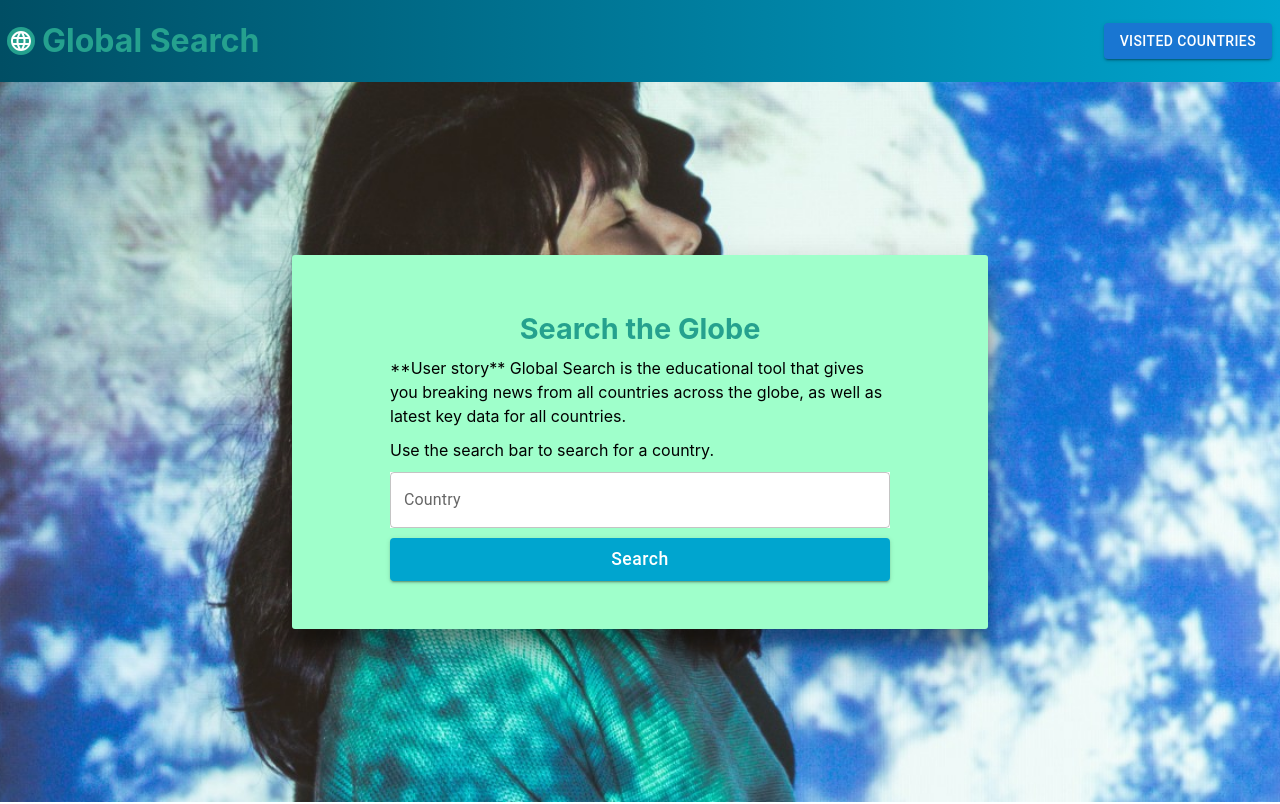
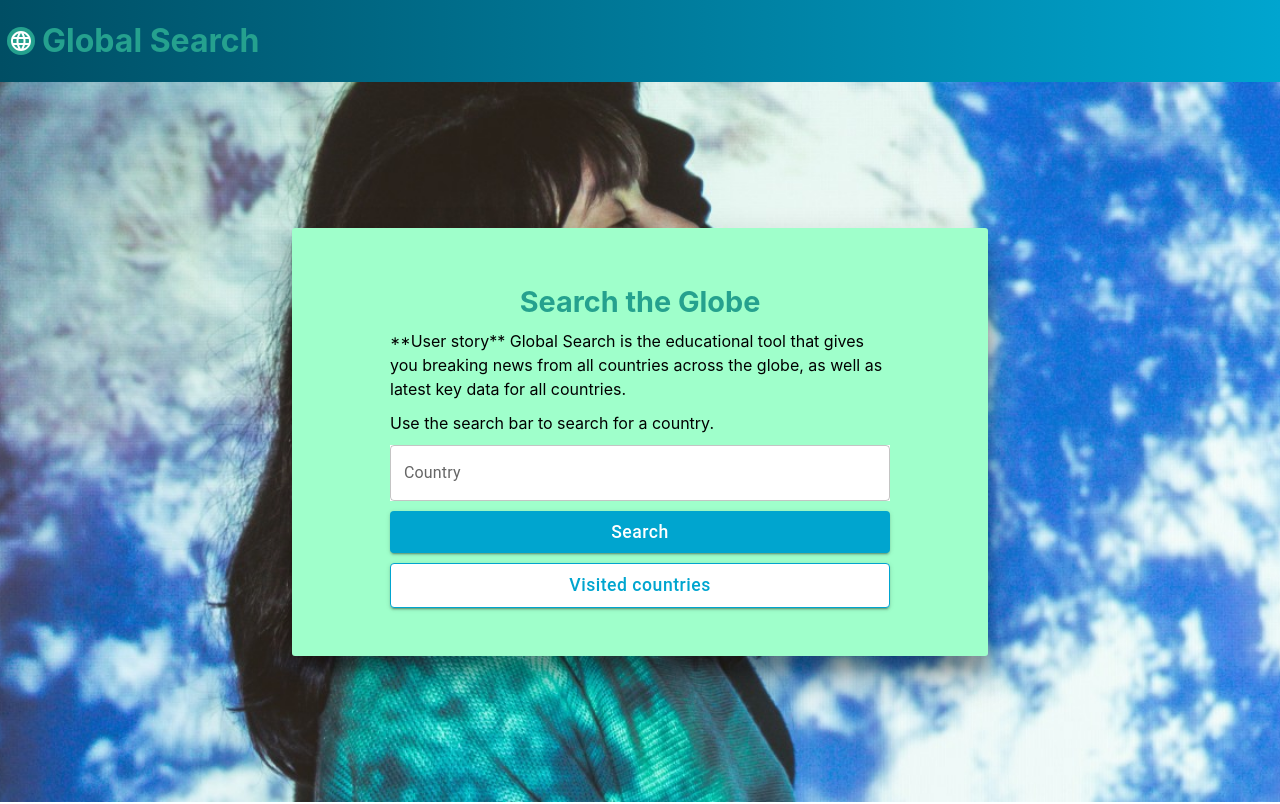
Before and after one commit to lewis-ingleton/global-search--react-app, a React (Create React App) app: page / in a window 1280 px wide. Shown: the top 804 px of the page. Built offline with nearby package versions, Linux system fonts and the light colour scheme.

Commit message:
button move and styling

```diff
--- a/src/components/header/header.js
+++ b/src/components/header/header.js
@@ -29,11 +29,7 @@ function Header({
           <h1>Global Search</h1>
         </div>
         <div className="visited-countries-btn">
-          <VisitedCountries
-            visitedCountries={visitedCountries}
-            onClearVisitedCountries={handleClearVisitedCountries}
-            onCountryClick={onCountryClick} // Pass the handleCountryClick function to the VisitedCountries component
-          />
+
         </div>
       </div>
       <div className="header">
@@ -50,6 +46,11 @@ function Header({
             onZoomChange={onZoomChange}
             zoomLevel={zoomLevel}
           />
+          <VisitedCountries
+            visitedCountries={visitedCountries}
+            onClearVisitedCountries={handleClearVisitedCountries}
+            onCountryClick={onCountryClick} // Pass the handleCountryClick function to the VisitedCountries component
+          />
         </div>
       </div>
     </>
--- a/src/components/visited-countries/VisitedCountries.css
+++ b/src/components/visited-countries/VisitedCountries.css
@@ -10,6 +10,7 @@
   box-shadow: 0 4px 6px rgba(0, 0, 0, 0.1);
   outline: none;
   display: flex;
+  align-items: center;
   flex-direction: column;
   gap: 1rem;
 }
@@ -40,9 +41,11 @@
 }
 
 .clear-visited-countries-btn {
-  background-color: #f5f5f5;
-  color: #333;
-  align-self: center;
+  background-color: #00a5cf !important;
+  color: white !important;
+  text-transform: none !important;
+  font-size: 1.1rem !important;
+  width: 70%;
 }
 
 .country-item {
@@ -56,3 +59,21 @@
   overflow: hidden;
   border: none; /* Add this line to override the border style */
 }
+
+.visited-button {
+  background-color: white !important;
+  border: 1px solid #00a5cf !important;
+  color: #00a5cf !important;
+  text-transform: none !important;
+  font-size: 1.1rem !important;
+  width: 100%;
+}
+
+.visited-button-name {
+  background-color: white !important;
+  border: 1px solid #00a5cf !important;
+  color: #00a5cf !important;
+  text-transform: capitalize !important;
+  font-size: 1.1rem !important;
+  width: 100%;
+}
--- a/src/components/visited-countries/VisitedCountries.js
+++ b/src/components/visited-countries/VisitedCountries.js
@@ -34,6 +34,7 @@ const VisitedCountries = ({
         {visitedCountries.map((country, index) => (
           <li key={index} className="country-item">
             <Button
+              className="visited-button-name"
               onClick={() => handleCountryItemClick(country)}
               variant="outlined"
             >
@@ -44,19 +45,20 @@ const VisitedCountries = ({
       </ul>
 
       <Button
+      className="visited-button"
         variant="outlined"
         onClick={handleClear}
         className="clear-visited-countries-btn"
       >
-        Clear Visited Countries
+        Clear visited countries
       </Button>
     </Box>
   );
 
   return (
     <div>
-      <Button variant="contained" onClick={handleOpen}>
-        Visited Countries
+      <Button className="visited-button" variant="contained" onClick={handleOpen}>
+        Visited countries
       </Button>
       <Modal
         open={open}
```
